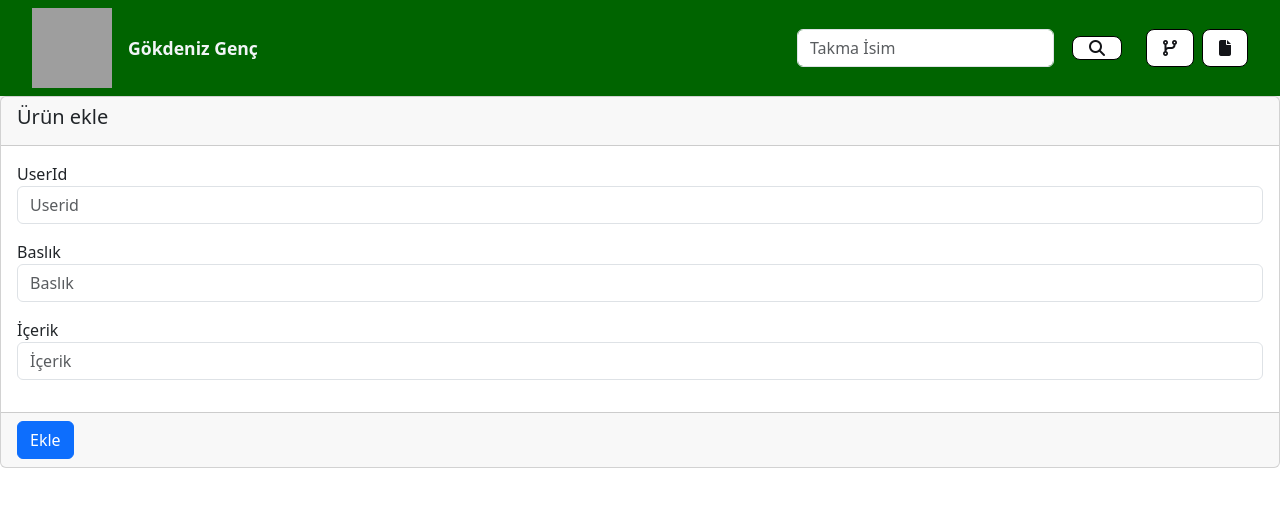
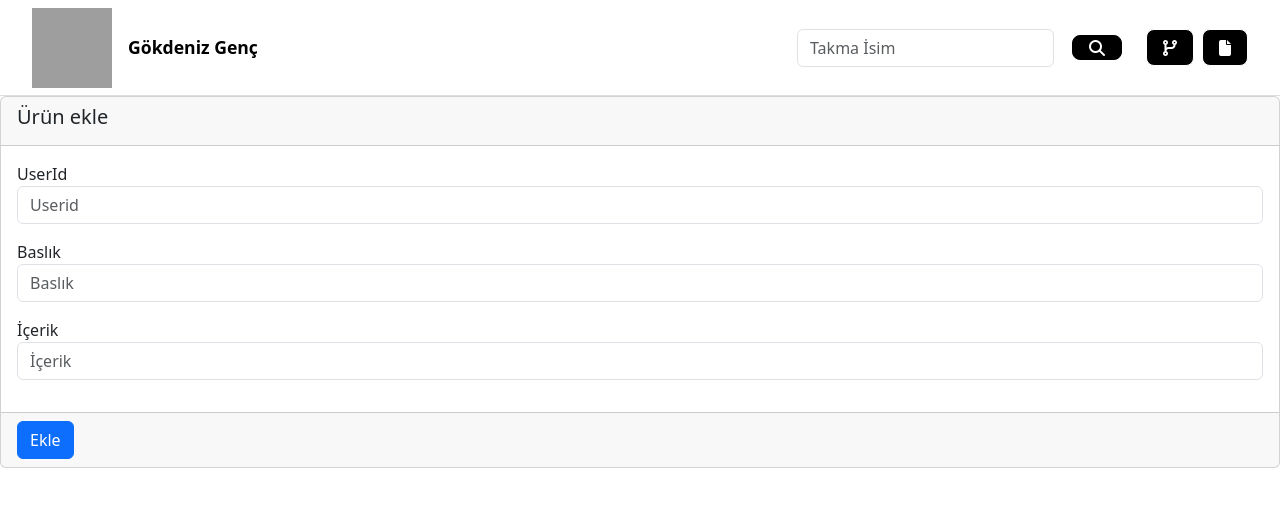
Before and after one commit to gokdenizgencc/portfolioproject, an Angular app: page /blogs/add in a window 1280 px wide. Shown: the top 506 px of the page. Built offline with nearby package versions, Linux system fonts and the light colour scheme; sample sign-in values are in the browser's storage; grey boxes are pictures that could not be loaded.

Commit message:
update homepage

```diff
--- a/src/components/firstpage/firstpage.component.ts
+++ b/src/components/firstpage/firstpage.component.ts
@@ -13,11 +13,12 @@ export class FirstpageComponent {
 constructor( private authService:AuthService){
 
 }
-  @HostListener('window:scroll', [])
+
 
   ngOnInit(){
       this.authService.checklogin();
   }
+  @HostListener('window:scroll', [])
   onScroll(): void {
     const scrollPosition = window.scrollY;
     const textElement = document.querySelector('.text') as HTMLElement;
--- a/src/components/homepage/homepage.component.css
+++ b/src/components/homepage/homepage.component.css
@@ -26,7 +26,9 @@
   background-color: rgba(0, 0, 0, 0.5); /* Arka planda yarı saydam siyah bir zemin ekler */
   z-index: 9999; /* Diğer öğelerin üstünde görünmesini sağlar */
 }
-
+.h2{
+  color: #000000;
+}
 .spinner-border {
   width: 100px; /* Boyutunu büyütmek için genişliği ayarla */
   height: 100px; /* Boyutunu büyütmek için yüksekliği ayarla */
@@ -48,13 +50,21 @@
 .edit-profile-button {
   margin-top: 10px;
   padding: 10px 20px;
-  background-color: #006400;
+  background-color: #000000;
   color: white;
-  border: none;
+  border: 1px solid #000000;
   border-radius: 5px;
   cursor: pointer;
 }
-
+.edit-profile-button:hover {
+  margin-top: 10px;
+  padding: 10px 20px;
+  background-color: white;
+  color:#000000 ;
+  border: 1px solid #000000;
+  border-radius: 5px;
+  cursor: pointer;
+}
 .profile-right {
   width: 70%;
   padding-left: 20px;
@@ -69,9 +79,9 @@
 .project {
   width: 30%;
   padding: 10px;
-  background-color: #f4f4f4;
+  background-color: #f3f3f3;
   border: 1px solid #ddd;
-  border-radius: 5px;
+  border-radius: 10px;
 }
 
 .project h4 {
@@ -81,55 +91,27 @@
 .social-media-links {
   margin-top: 20px;
   text-align: left;
+  color: #000000; /* Siyah renk */
 }
-
+.social-link a {
+  color: #000000; /* Siyah renk */
+}
 .social-link {
   display: flex;
   align-items: center;
   margin-bottom: 10px;
   margin-left: 40%;
 }
-
-.social-link i {
-  margin-right: 10px;
+.social-linkk {
+  display: flex;
+  align-items: center;
+  margin-bottom: 10px;
+  margin-left: 34%;
 }
 
-.skills-certificates {
-  display: flex;
-  justify-content: space-between;
-  margin-top: 20px;
-}
 
-.skills{
-  width: 48%;
-  text-align: left;
-  margin-left: 10%;
-}
- .certificates {
-  width: 48%;
-  text-align: left;
-}
 
-.skills h3, .certificates h3 {
-  margin-bottom: 10px;
 
-}
-
-.skills ul, .certificates ul {
-  list-style-type: none;
-  padding: 0;
-}
-
-.skills li, .certificates li {
-  margin-bottom: 5px;
-
-}
-.blogs {
-  display: flex;
-  flex-wrap: wrap;
-  gap: 20px;
-
-}
 .comments-section {
 
   padding: 20px;
@@ -165,9 +147,9 @@
 .comment-form button {
   margin-top: 10px;
   padding: 10px 20px;
-  background-color: #006400;
+  background-color: #000000;
   color: white;
-  border: none;
+  border: 1px solid #000000;
   border-radius: 5px;
   cursor: pointer;
 }
@@ -177,9 +159,9 @@
   margin: 20px 0;
   padding: 10px 20px;
   font-size: 16px;
-  color: #fff;
-  background-color: #007bff;
-  border: none;
+  background-color: #000000;
+  color: white;
+  border: 1px solid #000000;
   border-radius: 5px;
   cursor: pointer;
   text-align: center;
@@ -187,7 +169,10 @@
 
 .add-project-button:hover,
 .add-blog-button:hover {
-  background-color: #0056b3;
+
+  background-color: white;
+  color:#000000 ;
+  border: 1px solid #000000;
 }
 
 .projects,
@@ -204,7 +189,8 @@
   border: 1px solid #ddd; /* Bloglara kenarlık */
   padding: 15px; /* İçeriğe biraz boşluk */
   box-sizing: border-box; /* Padding ve border'ın genişlikten sayılması için */
-  background-color: #f9f9f9; /* Arka plan rengi */
+  background-color: #f3f3f3;
+    border-radius: 10px;
   display: flex;
   flex-direction: column;
   justify-content: space-between;
@@ -221,7 +207,7 @@
 .blog a {
   margin-top: auto; /* Blog yazısının altına "Devamını Oku" butonunu yerleştirir */
   text-decoration: none;
-  color: #007bff;
+  color: #000000;
 }
 
 .blog a:hover {
--- a/src/components/homepage/homepage.component.html
+++ b/src/components/homepage/homepage.component.html
@@ -11,7 +11,7 @@
 
     <div class="social-media-links">
       <div class="social-link">
-        <a href="{{userinfo.github}}" class="social"><i class="fab fa-github"></i> Github</a>
+        <a  href="{{userinfo.github}}" class="social"><i class="fab fa-github"></i> Github</a>
       </div>
       <div class="social-link">
         <a href="{{userinfo.website}}"><i class="fas fa-globe"></i> Website</a>
@@ -19,15 +19,16 @@
       <div class="social-link">
         <a href="{{userinfo.linkedIn}}"><i class="fab fa-linkedin-in"></i> LinkedIn</a>
       </div>
-    </div>
-
-    <div class="skills-certificates">
+      <div class="social-linkk">
         <div class="skills">
           <h3>Yetenekler</h3>
           <ul>
             <li *ngFor="let skill of userinfo.skills">{{ skill.name }}</li>
           </ul>
         </div>
+
+      </div>
+      <div class="social-linkk">
         <div class="certificates">
           <h3>Sertifikalar</h3>
           <ul>
@@ -35,6 +36,9 @@
           </ul>
         </div>
       </div>
+
+    </div>
+
   </div>
 
   <div class="profile-right">
--- a/src/components/navin/navin.component.css
+++ b/src/components/navin/navin.component.css
@@ -7,12 +7,13 @@ body {
 nav {
     height: 6rem;
     width: 100%;
-    background-color: #006400;
-    box-shadow: 0 3px 20px rgba(0, 0, 0, 0.2);
+    background-color: #ffffff;
+    border-bottom: 0.4px solid #dddddd; /* Siyah border ekler */
     display: flex;
     justify-content: space-between;
     align-items: center;
     padding: 0 2rem;
+    box-shadow: none; /* Gölgeyi kaldırır */
 }
 
 .left-section {
@@ -43,7 +44,7 @@ nav {
 	width: 40px;
 }
 .logo-text {
-    color: #f2f5f7;
+    color: #000000;
     font-size: 1.1rem;
     font-weight: bold;
 }
@@ -70,6 +71,20 @@ nav {
     display: flex;
     align-items: center;
     justify-content: center;
+    color: white;
+    background-color: #000000;
+    border: 1.5px solid ;
+
+    border-radius: 0.5em;
+    padding: 0.6rem 1rem;
+    font-size: 1rem;
+    cursor: pointer;
+    margin-left: 0.5rem;
+}
+.join-button:hover {
+    display: flex;
+    align-items: center;
+    justify-content: center;
     color: #131418;
     background-color: #ffffff;
     border: 1.5px solid #000000;
@@ -79,10 +94,23 @@ nav {
     cursor: pointer;
     margin-left: 0.5rem;
 }
-
 .join-button i {
     font-size: 1rem; /* İkonun boyutunu ayarlar */
 }.join-buttonn {
+    display: flex;
+    align-items: center;
+    justify-content: center;
+
+    color: white;
+    background-color: #000000;
+    border: 1.5px solid #000000;
+    border-radius: 0.5em;
+    padding: 0.2rem 1rem;
+    font-size: 1rem;
+    cursor: pointer;
+    margin-left: 0.5rem;
+}
+.join-buttonn:hover {
     display: flex;
     align-items: center;
     justify-content: center;
--- a/src/services/auth.service.ts
+++ b/src/services/auth.service.ts
@@ -38,7 +38,7 @@ checklogin() {
   if (this.isAuthenticated()) {
     this.router.navigate(['homepage']);
   } else {
-    this.router.navigate(['login']);
+
   }
 }
 }
```
Lines whose indentation alone changed are shown as unchanged.
